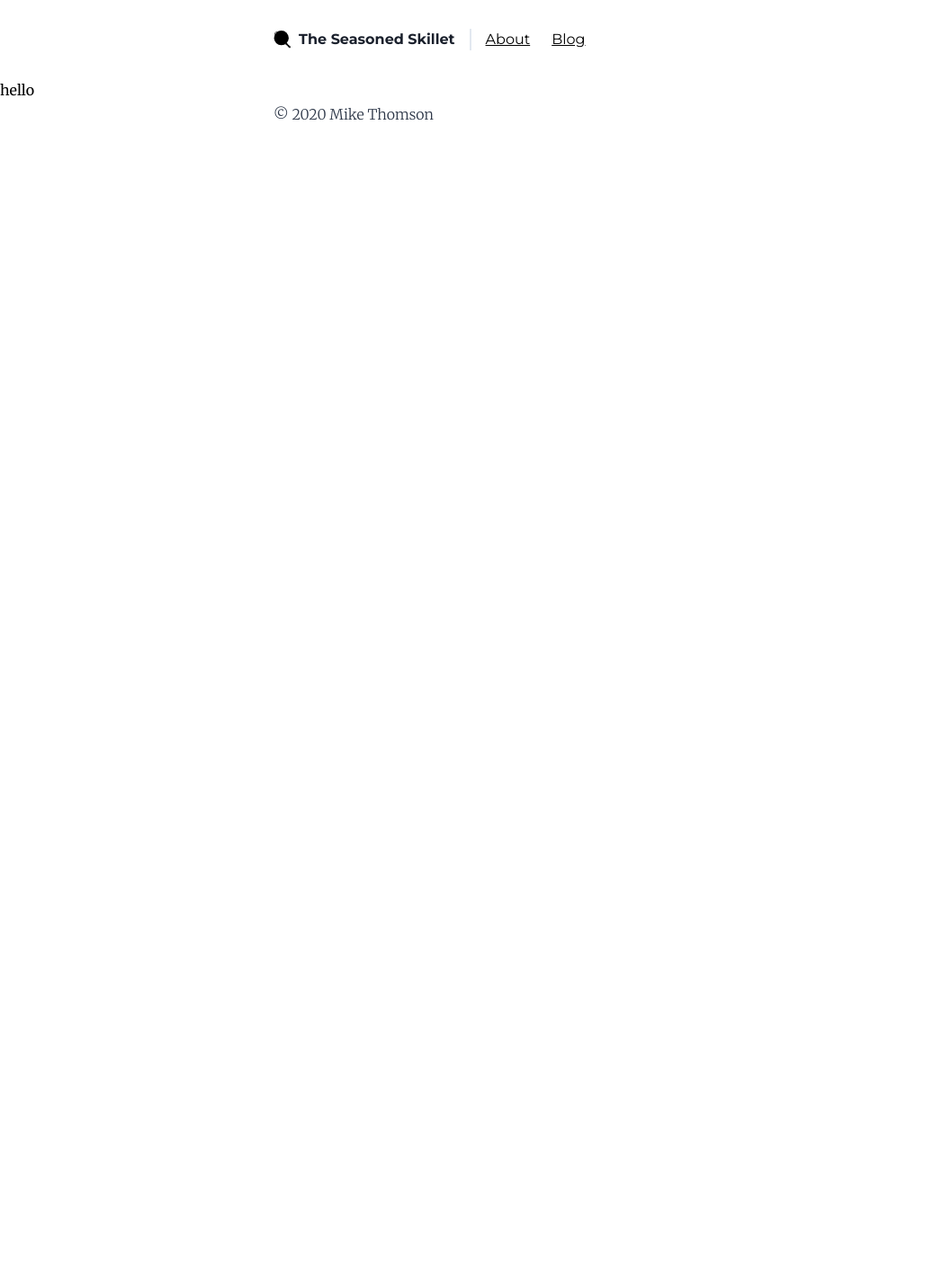
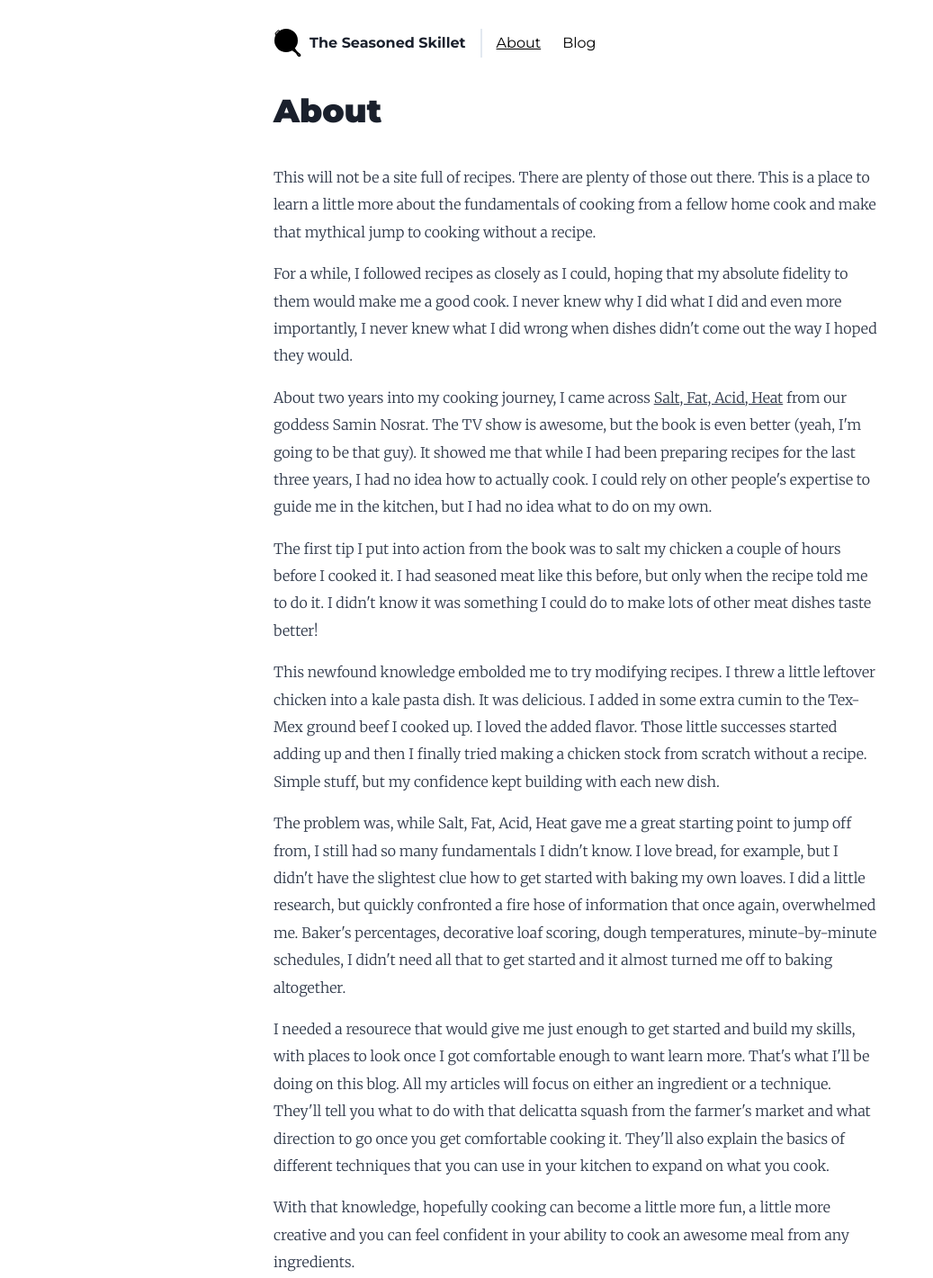
Before and after one commit to michaelgt04/mikes-tiny-kitchen, a Gatsby site: page /about in a window 1280 px wide. Shown: the top 1421 px of the page at 90% size, without its empty margins (0-1037 px from the left). Before the commit the page ends 800 px from the top, so only its background shows below. Built offline with nearby package versions, Linux system fonts and the light colour scheme; Gatsby itself is replaced by a stand-in of ours.

Commit message:
Add about page and standardize some typography

```diff
--- a/gatsby-node.js
+++ b/gatsby-node.js
@@ -4,7 +4,7 @@ const { createFilePath } = require(`gatsby-source-filesystem`)
 exports.createPages = async ({ graphql, actions }) => {
   const { createPage } = actions
 
-  const blogPost = path.resolve(`./src/templates/blog-post.js`)
+  const blogPost = path.resolve("./src/templates/blog-post.jsx")
   const result = await graphql(
     `
       {
--- a/src/components/header.js
+++ b/src/components/header.jsx
@@ -7,9 +7,9 @@ import Skillet from "../images/skillet-logo.svg"
 
 const Header = ({ siteTitle }) => (
   <header className="container max-w-2xl m-auto">
-    <div className="flex px-6 md:px-0 py-8">
+    <div className="flex items-center px-6 md:px-0 py-8">
       <h1 className="flex items-center pr-2 md:pr-4 border-r-2 font-bold">
-        <Skillet className="mr-2" style={{ height: "20px", width: "20px" }} />
+        <Skillet className="mr-2" style={{ height: "2rem", width: "2rem" }} />
         <Link
           to="/"
           style={{
@@ -19,10 +19,18 @@ const Header = ({ siteTitle }) => (
           {siteTitle}
         </Link>
       </h1>
-      <Link className="ml-2 md:ml-4 font-display underline" to="/about">
+      <Link
+        activeClassName="underline"
+        className="ml-2 md:ml-4 font-display"
+        to="/about"
+      >
         About
       </Link>
-      <Link className="ml-4 md:ml-6 font-display underline" to="/blog">
+      <Link
+        activeClassName="underline"
+        className="ml-4 md:ml-6 font-display"
+        to="/blog"
+      >
         Blog
       </Link>
     </div>
--- a/src/components/layout.css
+++ b/src/components/layout.css
@@ -20,6 +20,15 @@ p {
   font-family: theme("fontFamily.body");
 }
 
+p a {
+  @apply underline;
+}
+
+.title-font {
+  color: theme("colors.gray.900");
+  @apply font-black text-4xl mb-8;
+}
+
 .body-font {
   color: theme("colors.gray.800");
   font-weight: 300;
--- a/src/components/layout.js
+++ b/src/components/layout.jsx
@@ -26,9 +26,9 @@ const Layout = ({ children }) => {
   return (
     <>
       <Header siteTitle={data.site.siteMetadata.title} />
-      <div className="container m-auto">
+      <div className="container max-w-2xl px-6 md:px-0 mx-auto">
         <main>{children}</main>
-        <footer className="max-w-2xl mx-auto px-6 md:px-0 body-font font-body">
+        <footer className="font-body body-font">
           © {new Date().getFullYear()} Mike Thomson
         </footer>
       </div>
--- a/src/pages/about.js
+++ /dev/null
@@ -1,14 +0,0 @@
-import React from "react"
-import { Link } from "gatsby"
-
-import Layout from "../components/layout"
-import SEO from "../components/seo"
-
-const About = () => (
-  <Layout>
-    <SEO title="About" />
-    <p>hello</p>
-  </Layout>
-)
-
-export default About
--- /dev/null
+++ b/src/pages/about.jsx
@@ -0,0 +1,79 @@
+import React from "react"
+
+import Layout from "../components/layout"
+import SEO from "../components/seo"
+
+const About = () => (
+  <Layout>
+    <SEO title="About" />
+    <h1 className="title-font">About</h1>
+    <p className="body-font">
+      This will not be a site full of recipes. There are plenty of those out
+      there. This is a place to learn a little more about the fundamentals of
+      cooking from a fellow home cook and make that mythical jump to cooking
+      without a recipe.
+    </p>
+    <p className="body-font">
+      For a while, I followed recipes as closely as I could, hoping that my
+      absolute fidelity to them would make me a good cook. I never knew why I
+      did what I did and even more importantly, I never knew what I did wrong
+      when dishes didn't come out the way I hoped they would.
+    </p>
+    <p className="body-font">
+      About two years into my cooking journey, I came across{" "}
+      <a
+        href="https://www.saltfatacidheat.com/"
+        rel="noopener noreferrer"
+        target="_blank"
+      >
+        Salt, Fat, Acid, Heat
+      </a>{" "}
+      from our goddess Samin Nosrat. The TV show is awesome, but the book is
+      even better (yeah, I'm going to be that guy). It showed me that while I
+      had been preparing recipes for the last three years, I had no idea how to
+      actually cook. I could rely on other people's expertise to guide me in the
+      kitchen, but I had no idea what to do on my own.
+    </p>
+    <p className="body-font">
+      The first tip I put into action from the book was to salt my chicken a
+      couple of hours before I cooked it. I had seasoned meat like this before,
+      but only when the recipe told me to do it. I didn't know it was something
+      I could do to make lots of other meat dishes taste better!
+    </p>
+    <p className="body-font">
+      This newfound knowledge embolded me to try modifying recipes. I threw a
+      little leftover chicken into a kale pasta dish. It was delicious. I added
+      in some extra cumin to the Tex-Mex ground beef I cooked up. I loved the
+      added flavor. Those little successes started adding up and then I finally
+      tried making a chicken stock from scratch without a recipe. Simple stuff,
+      but my confidence kept building with each new dish.
+    </p>
+    <p className="body-font">
+      The problem was, while Salt, Fat, Acid, Heat gave me a great starting
+      point to jump off from, I still had so many fundamentals I didn't know. I
+      love bread, for example, but I didn't have the slightest clue how to get
+      started with baking my own loaves. I did a little research, but quickly
+      confronted a fire hose of information that once again, overwhelmed me.
+      Baker's percentages, decorative loaf scoring, dough temperatures,
+      minute-by-minute schedules, I didn't need all that to get started and it
+      almost turned me off to baking altogether.
+    </p>
+    <p className="body-font">
+      I needed a resourece that would give me just enough to get started and
+      build my skills, with places to look once I got comfortable enough to want
+      learn more. That's what I'll be doing on this blog. All my articles will
+      focus on either an ingredient or a technique. They'll tell you what to do
+      with that delicatta squash from the farmer's market and what direction to
+      go once you get comfortable cooking it. They'll also explain the basics of
+      different techniques that you can use in your kitchen to expand on what
+      you cook.
+    </p>
+    <p className="body-font">
+      With that knowledge, hopefully cooking can become a little more fun, a
+      little more creative and you can feel confident in your ability to cook an
+      awesome meal from any ingredients.
+    </p>
+  </Layout>
+)
+
+export default About
--- a/src/pages/index.js
+++ b/src/pages/index.jsx
@@ -9,10 +9,8 @@ import { BREAKFAST_SANDWICH_IMG, CINNAMON_ROLL_IMG } from "../constants/images"
 const IndexPage = () => (
   <Layout>
     <SEO title="Home" />
-    <div className="max-w-2xl px-6 md:px-0 mx-auto">
-      <h3 className="font-black text-4xl mb-8">
-        So you've cooked a few recipes...
-      </h3>
+    <div>
+      <h3 className="title-font">So you've cooked a few recipes...</h3>
       <p className="body-font">
         Some probably came out pretty good. Some you probably shame ate in the
         kitchen before anyone else could see. The most frustrating part for me
```
Also changed, not shown: src/components/seo.jsx (renamed from src/components/seo.js), src/pages/404.jsx (renamed from src/pages/404.js), src/pages/blog.jsx (renamed from src/pages/blog.js), src/pages/page-2.jsx (renamed from src/pages/page-2.js), src/templates/blog-post.jsx (renamed from src/templates/blog-post.js).
